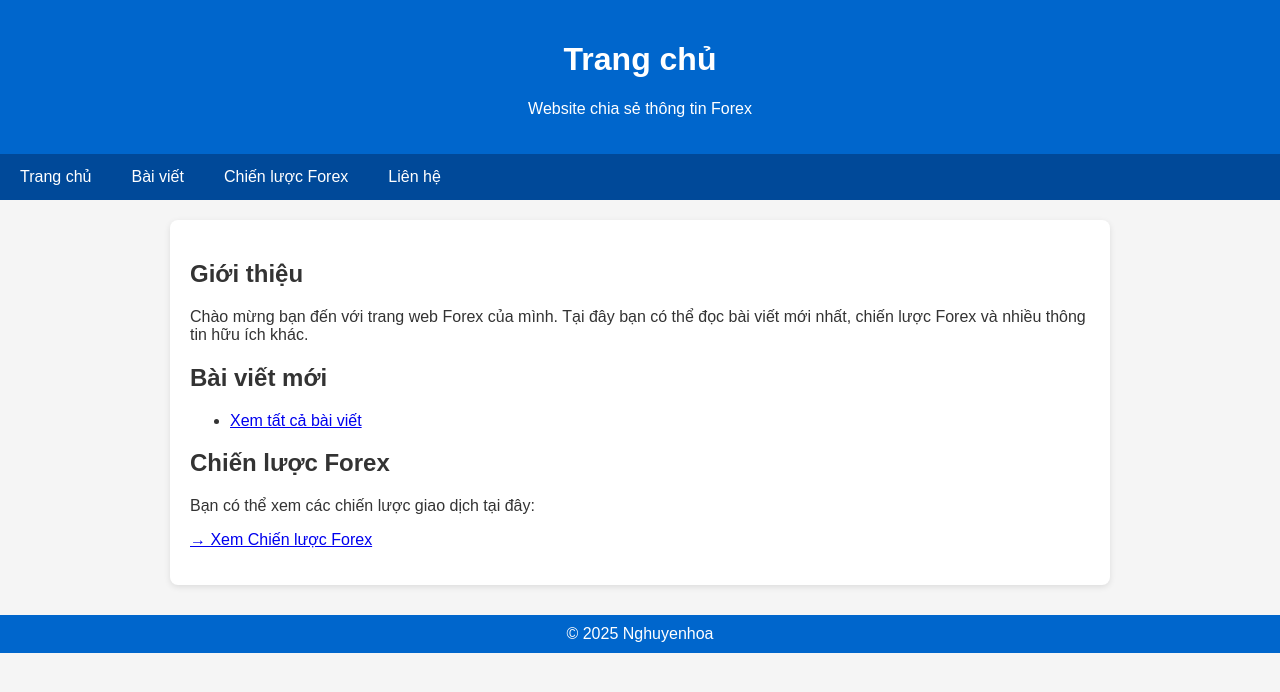
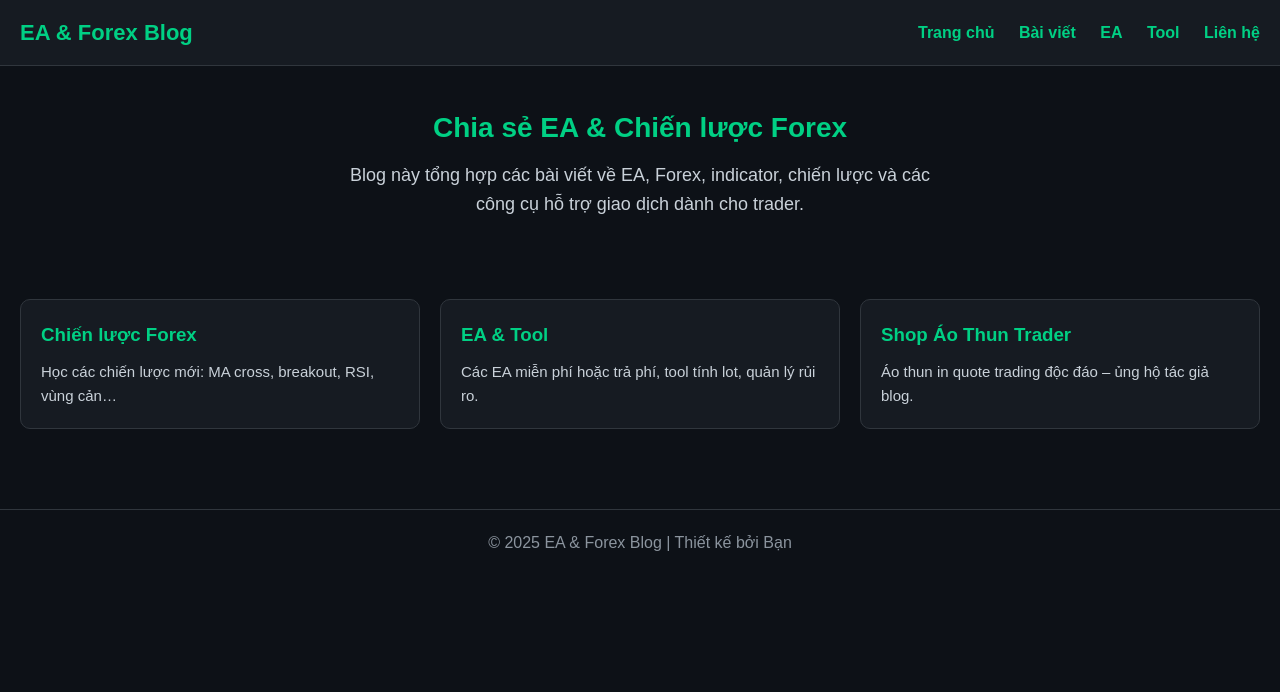
Before and after one commit to nghuyenhoa/13, a plain HTML site: page index.html in a window 1280 px wide. Drawn offline with Linux system fonts and the light colour scheme.

Commit message:
Update index.html

```diff
--- a/index.html
+++ b/index.html
@@ -1,84 +1,132 @@
 <!DOCTYPE html>
 <html lang="vi">
 <head>
-  <meta charset="UTF-8">
-  <meta name="viewport" content="width=device-width, initial-scale=1.0">
-  <title>Trang chủ</title>
+  <meta charset="UTF-8" />
+  <meta name="viewport" content="width=device-width, initial-scale=1.0" />
+  <meta name="description" content="EA & Forex Blog - Chia sẻ chiến lược, indicator, EA và công cụ nhỏ dành cho trader" />
+  <title>EA & Forex Blog</title>
   <style>
-    body {
-      font-family: Arial, sans-serif;
+    /* ===== Reset & Fonts ===== */
+    * {
       margin: 0;
       padding: 0;
-      background: #f5f5f5;
-      color: #333;
+      box-sizing: border-box;
+      font-family: Arial, sans-serif;
     }
+    body {
+      background-color: #0d1117;
+      color: #e6edf3;
+      line-height: 1.6;
+    }
+    a {
+      color: #00d084;
+      text-decoration: none;
+    }
+    a:hover {
+      text-decoration: underline;
+    }
+    /* ===== Header ===== */
     header {
-      background: #0066cc;
-      color: white;
-      padding: 20px;
+      background: #161b22;
+      padding: 15px 20px;
+      display: flex;
+      justify-content: space-between;
+      align-items: center;
+      border-bottom: 1px solid #30363d;
+    }
+    header h1 {
+      color: #00d084;
+      font-size: 22px;
+    }
+    nav a {
+      margin-left: 20px;
+      font-weight: bold;
+    }
+    /* ===== Hero Section ===== */
+    .hero {
+      padding: 40px 20px;
       text-align: center;
     }
-    nav {
-      background: #004999;
-      overflow: hidden;
+    .hero h2 {
+      font-size: 28px;
+      color: #00d084;
+      margin-bottom: 10px;
     }
-    nav a {
-      float: left;
-      display: block;
-      color: white;
-      text-align: center;
-      padding: 14px 20px;
-      text-decoration: none;
+    .hero p {
+      font-size: 18px;
+      max-width: 600px;
+      margin: 0 auto;
+      color: #c9d1d9;
     }
-    nav a:hover {
-      background-color: #003366;
+    /* ===== Features Section ===== */
+    .features {
+      display: grid;
+      grid-template-columns: repeat(auto-fit, minmax(250px, 1fr));
+      gap: 20px;
+      padding: 40px 20px;
     }
-    main {
+    .card {
+      background: #161b22;
       padding: 20px;
-      max-width: 900px;
-      margin: 20px auto;
-      background: white;
-      border-radius: 8px;
-      box-shadow: 0 2px 6px rgba(0,0,0,0.1);
+      border-radius: 10px;
+      border: 1px solid #30363d;
+    }
+    .card h3 {
+      color: #00d084;
+      margin-bottom: 10px;
+    }
+    .card p {
+      color: #c9d1d9;
+      font-size: 15px;
     }
     footer {
-      background: #0066cc;
-      color: white;
       text-align: center;
-      padding: 10px;
-      margin-top: 30px;
+      padding: 20px;
+      color: #8b949e;
+      border-top: 1px solid #30363d;
+      margin-top: 40px;
     }
   </style>
 </head>
 <body>
+
+  <!-- ===== Header ===== -->
   <header>
-    <h1>Trang chủ</h1>
-    <p>Website chia sẻ thông tin Forex</p>
+    <h1>EA & Forex Blog</h1>
+    <nav>
+      <a href="index.html">Trang chủ</a>
+      <a href="posts.html">Bài viết</a>
+      <a href="#">EA</a>
+      <a href="#">Tool</a>
+      <a href="#">Liên hệ</a>
+    </nav>
   </header>
 
-  <nav>
-    <a href="index.html">Trang chủ</a>
-    <a href="posts.html">Bài viết</a>
-    <a href="chien-luoc-forex.html">Chiến lược Forex</a> <!-- Link chuẩn -->
-    <a href="#">Liên hệ</a>
-  </nav>
+  <!-- ===== Hero Section ===== -->
+  <section class="hero">
+    <h2>Chia sẻ EA & Chiến lược Forex</h2>
+    <p>Blog này tổng hợp các bài viết về EA, Forex, indicator, chiến lược và các công cụ hỗ trợ giao dịch dành cho trader.</p>
+  </section>
 
-  <main>
-    <h2>Giới thiệu</h2>
-    <p>Chào mừng bạn đến với trang web Forex của mình. Tại đây bạn có thể đọc bài viết mới nhất, chiến lược Forex và nhiều thông tin hữu ích khác.</p>
-
-    <h2>Bài viết mới</h2>
-    <ul>
-      <li><a href="posts.html">Xem tất cả bài viết</a></li>
-    </ul>
-
-    <h2>Chiến lược Forex</h2>
-    <p>Bạn có thể xem các chiến lược giao dịch tại đây:</p>
-    <p><a href="chien-luoc-forex.html">→ Xem Chiến lược Forex</a></p>
-  </main>
+  <!-- ===== Features Section ===== -->
+  <section class="features">
+    <div class="card">
+      <h3>Chiến lược Forex</h3>
+      <p>Học các chiến lược mới: MA cross, breakout, RSI, vùng cản…</p>
+    </div>
+    <div class="card">
+      <h3>EA & Tool</h3>
+      <p>Các EA miễn phí hoặc trả phí, tool tính lot, quản lý rủi ro.</p>
+    </div>
+    <div class="card">
+      <h3>Shop Áo Thun Trader</h3>
+      <p>Áo thun in quote trading độc đáo – ủng hộ tác giả blog.</p>
+    </div>
+  </section>
 
   <footer>
-    &copy; 2025 Nghuyenhoa
+    &copy; 2025 EA & Forex Blog | Thiết kế bởi Bạn
   </footer>
+
 </body>
 </html>
```
